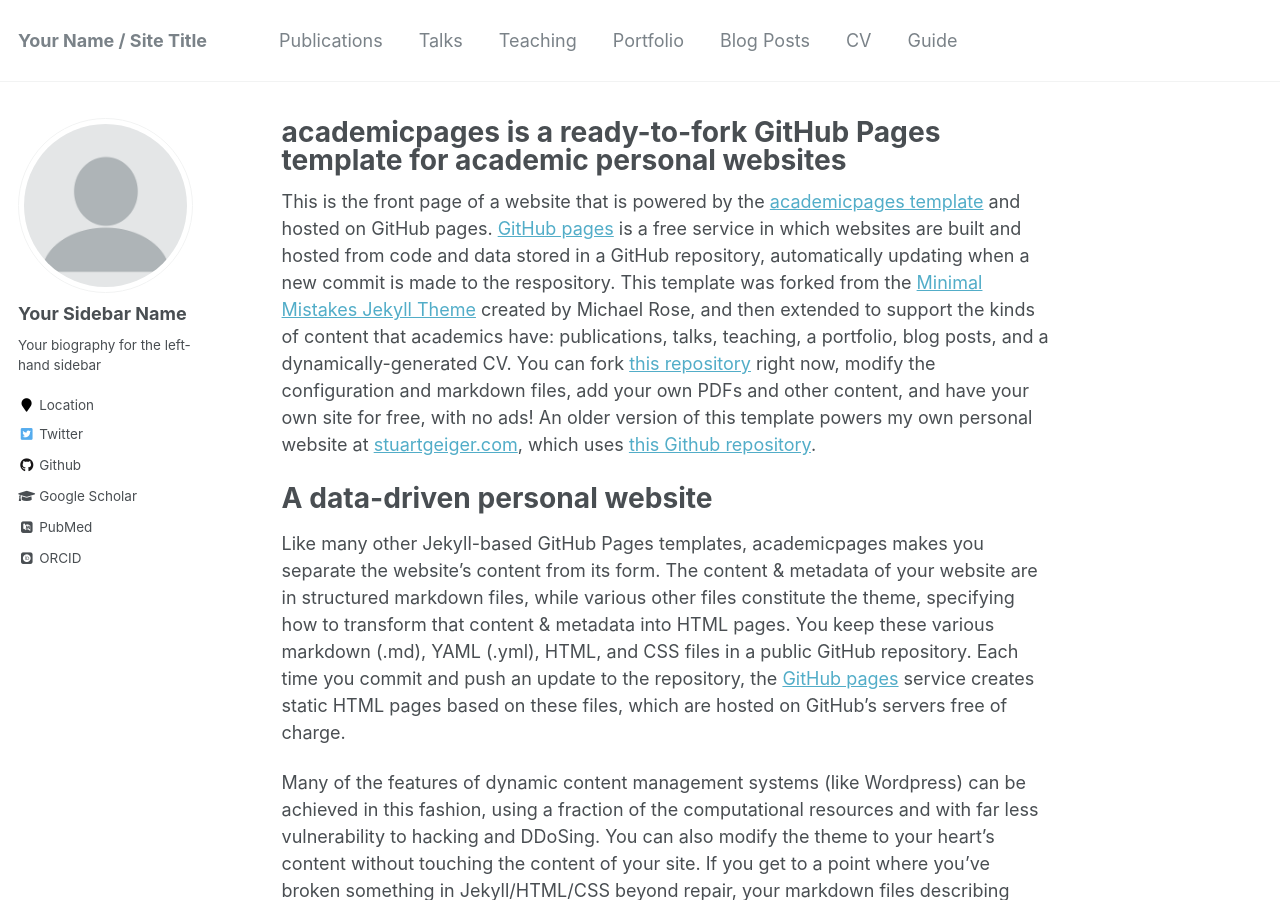
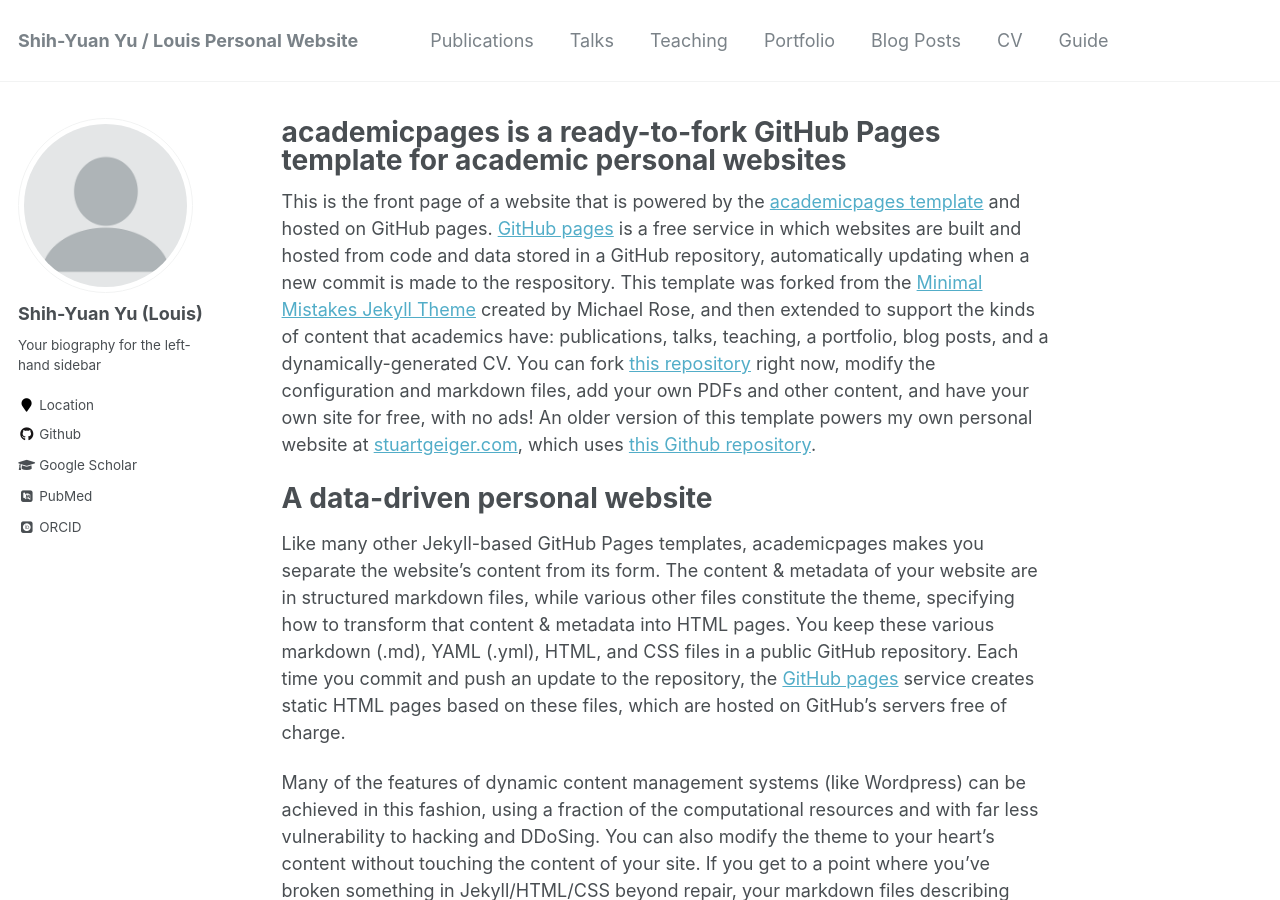
Before and after one commit to louisccc/louisccc.github.io, a Jekyll site: the page built from _pages/about.md, in a window 1280 px wide and 900 px high. Built offline with Jekyll 4.4.1, drawn with Linux system fonts in a browser that asks for light colours; some web fonts are replaced; some of the changed text lies outside the part shown.

Commit message:
change config.

```diff
--- a/_config.yml
+++ b/_config.yml
@@ -7,13 +7,13 @@
 
 # Site Settings
 locale                   : "en-US"
-title                    : "Your Name / Site Title"
+title                    : "Shih-Yuan Yu / Louis Personal Website"
 title_separator          : "-"
-name                     : &name "Your Name"
+name                     : &name "Shih-Yuan Yu"
 description              : &description "personal description"
-url                      : https://academicpages.github.io # the base hostname & protocol for your site e.g. "https://mmistakes.github.io"
+url                      : https://louisccc.github.io # the base hostname & protocol for your site e.g. "https://mmistakes.github.io"
 baseurl                  : "" # the subpath of your site, e.g. "/blog"
-repository               : "academicpages/academicpages.github.io"
+repository               : "louisccc/louisccc.github.io"
 teaser                   :  # filename of teaser fallback teaser image placed in /images/, .e.g. "500x300.png"
 breadcrumbs              : false # true, false (default)
 words_per_minute         : 160
@@ -80,7 +80,7 @@
 
 # Site Author
 author:
-  name             : "Your Sidebar Name"
+  name             : "Shih-Yuan Yu (Louis)"
   avatar           : "profile.png"
   bio              : "Your biography for the left-hand sidebar"
   location         : "Location"
@@ -96,20 +96,20 @@
   flickr           :
   facebook         :
   foursquare       :
-  github           : "academicpages"
+  github           : "louisccc"
   google_plus      :
   keybase          :
   instagram        :
   impactstory      : #"https://profiles.impactstory.org/u/xxxx-xxxx-xxxx-xxxx"
   lastfm           :
   linkedin         :
-  orcid            : "http://orcid.org/yourorcidurl"
+  orcid            : "http://orcid.org/0000-0001-8329-3299"
   pinterest        :
   soundcloud       :
   stackoverflow    : # http://stackoverflow.com/users/123456/username
   steam            :
   tumblr           :
-  twitter          : "replacethistwitterhandle"
+  twitter          :
   vine             :
   weibo            :
   xing             :
```
